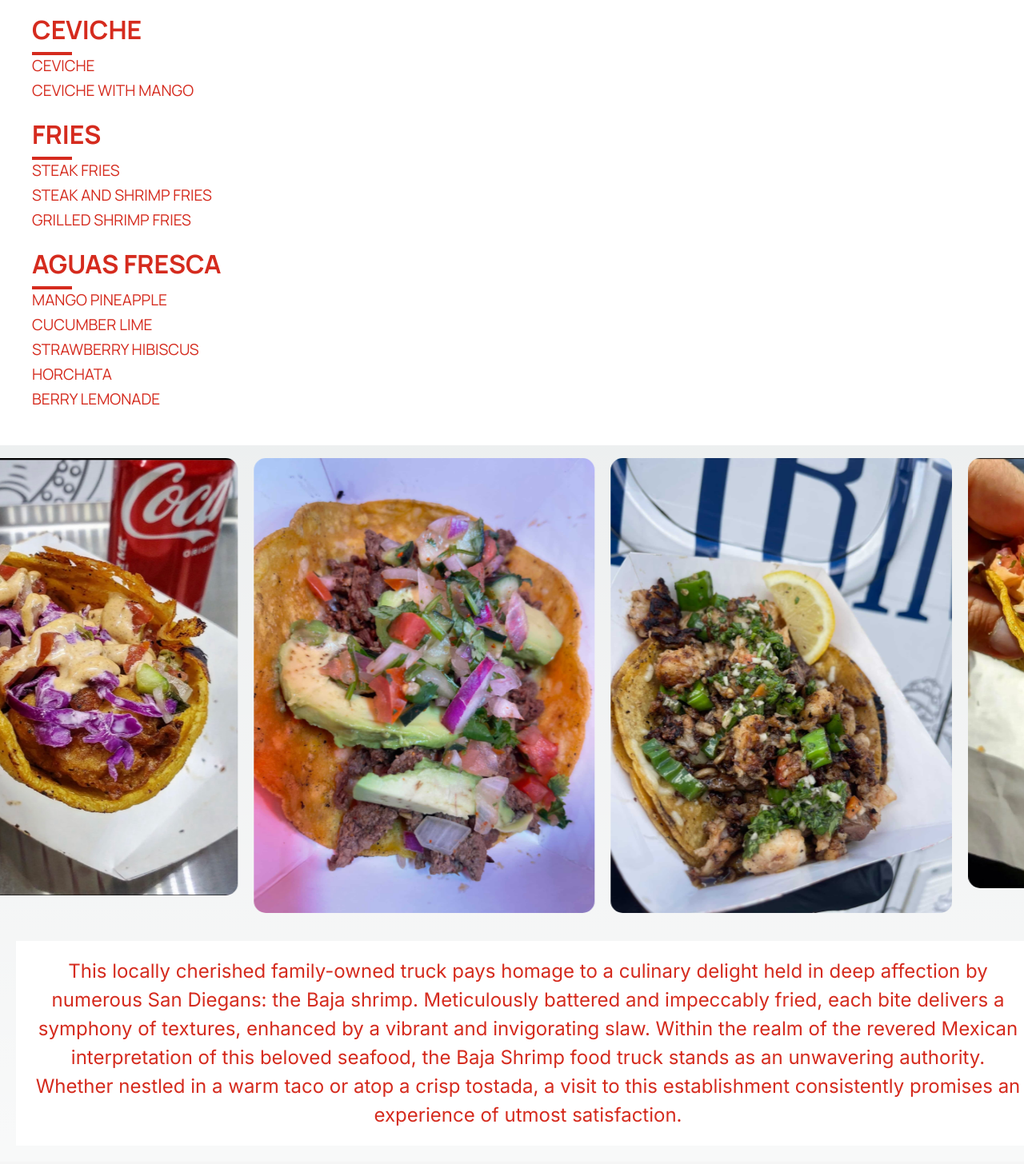
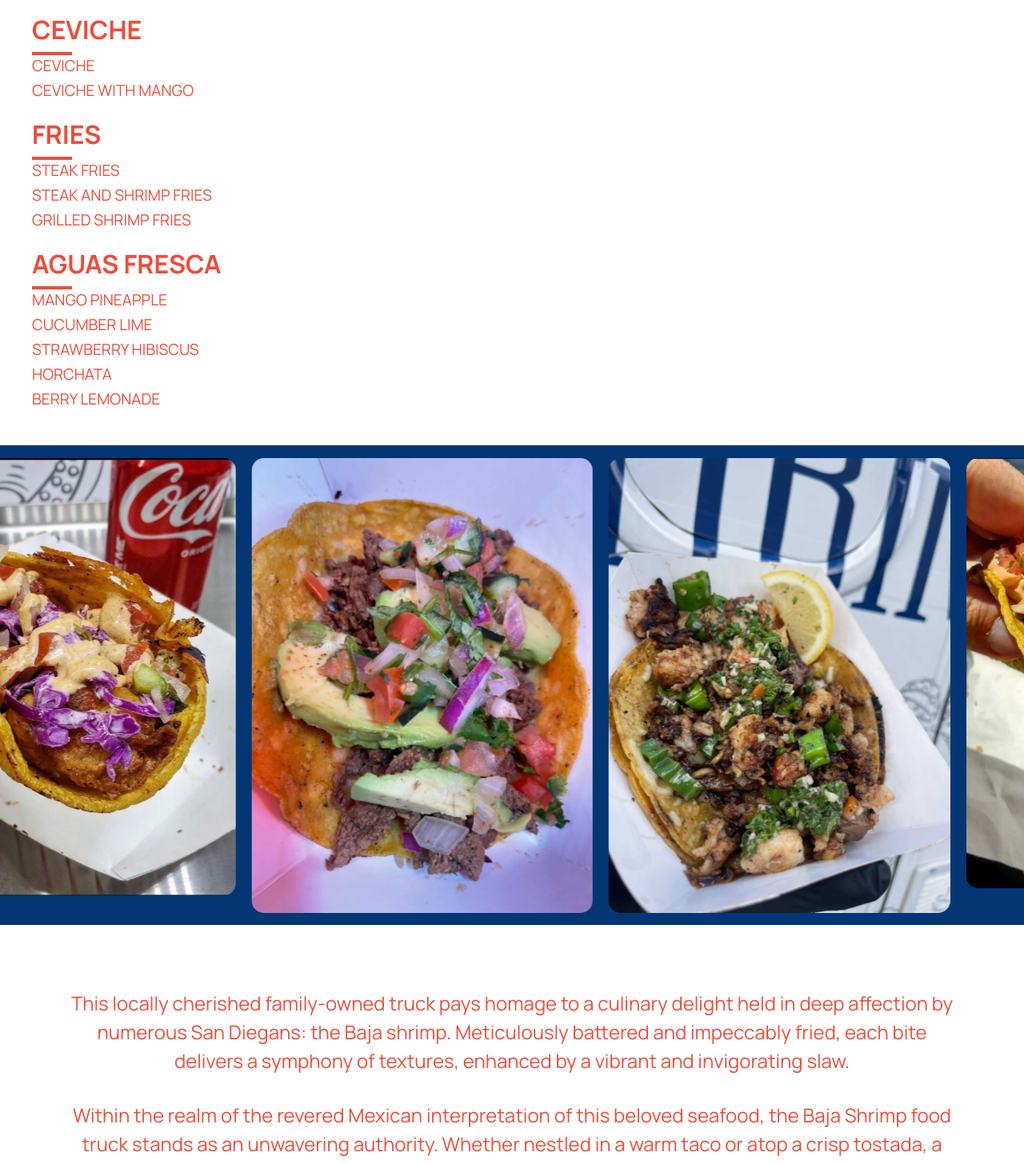
Before and after one commit to BonJenn/Baja-Shrimp, a Next.js app: page / in a window 1280 px wide. Shown: the part 1330-2786 px from the top of the page at 80% size. Built offline with nearby package versions, Linux system fonts and the light colour scheme; a web font is replaced by a local one.

Commit message:
Spacing changes on text hero

```diff
--- a/src/app/components/Hero_4_Text.jsx
+++ b/src/app/components/Hero_4_Text.jsx
@@ -6,10 +6,16 @@ const Hero4 = () => {
 
   return (
     <div className={styles.textSection}>
-      <p>
+      <p className={styles.paragraph}>
         This locally cherished family-owned truck pays homage to a culinary delight held in deep affection by numerous San Diegans: the Baja shrimp.
-        Meticulously battered and impeccably fried, each bite delivers a symphony of textures, enhanced by a vibrant and invigorating slaw. Within the realm of the revered Mexican interpretation of this beloved seafood, the Baja Shrimp food truck stands as an unwavering authority. Whether nestled in a warm taco or atop a crisp tostada, a visit to this establishment consistently promises an experience of utmost satisfaction.
+        Meticulously battered and impeccably fried, each bite delivers a symphony of textures, enhanced by a vibrant and invigorating slaw.
       </p>
+      <p className={styles.paragraph}>
+        Within the realm of the revered Mexican interpretation of this beloved seafood, the Baja Shrimp food truck stands as an unwavering authority. Whether nestled in a warm taco or atop a crisp tostada, a visit to this establishment consistently promises an experience of utmost satisfaction.
+      </p>
+      <div className={styles.logoContainer}>
+        <img src="/images/baja_shrimp_logo.png" alt="The Baja Shrimp Logo" className={styles.logo} />
+      </div>
     </div>
   );
 };
--- a/src/app/globals.css
+++ b/src/app/globals.css
@@ -12,6 +12,9 @@
   --foreground-rgb: 0, 0, 0;
   --background-start-rgb: 214, 219, 220;
   --background-end-rgb: 255, 255, 255;
+
+  --baja-red: #ef4c3a;
+  --baja-blue: #043674;
 
   --primary-glow: conic-gradient(
     from 180deg at 50% 50%,
--- a/src/app/styles/Header.module.css
+++ b/src/app/styles/Header.module.css
@@ -25,7 +25,7 @@
 
 .nav a {
     text-decoration: none;
-    color: #d52b1e;
+    color: var(--baja-red);
     font-weight: bold;
 }
 
--- a/src/app/styles/Hero_2.module.css
+++ b/src/app/styles/Hero_2.module.css
@@ -3,7 +3,7 @@
     align-items: center;
     justify-content: center;
     background-color: white; /* White background */
-    color: #d52b1e; /* Red text color */
+    color: var(--baja-red); /* Red text color */
     padding: 40px;
     position: relative;
     overflow: hidden;
@@ -34,7 +34,7 @@
     font-size: 2em;
     margin-bottom: 10px;
     position: relative;
-    color: #d52b1e; /* Red color for the header */
+    color: var(--baja-red); /* Red color for the header */
   }
 
   .menuSection h2::after {
@@ -42,7 +42,7 @@
     display: block;
     width: 50px;
     height: 4px;
-    background-color: #d52b1e; /* Red color for the line */
+    background-color: var(--baja-red); /* Red color for the line */
     position: absolute;
     bottom: -10px;
     left: 0;
@@ -56,5 +56,5 @@
   .menuSection li {
     font-size: 1.2em;
     margin-bottom: 5px;
-    color: #d52b1e; /* Red color for the list items */
+    color: var(--baja-red); /* Red color for the list items */
   }
--- a/src/app/styles/Hero_3.module.css
+++ b/src/app/styles/Hero_3.module.css
@@ -6,6 +6,7 @@
   width: 100%;
   height: 600px; /* Adjust height as needed */
   overflow: hidden;
+  background-color: var(--baja-blue);
 }
 
 .carouselTrack {
--- a/src/app/styles/Hero_4.module.css
+++ b/src/app/styles/Hero_4.module.css
@@ -1,11 +1,29 @@
 .textSection {
-    color: #d52b1e;
+    font-family: 'Manrope', sans-serif;
+    color: var(--baja-red);
     background-color: #ffffff;
-    padding: 20px;
-    margin: 20px;
+    padding: 80px;
     height: 100%;
     width: 100%;
     font-size: 1.5rem;
     line-height: 1.5;
     text-align: center;
+    display: flex;
+    flex-direction: column;
+    align-items: center;
 }
+
+.paragraph {
+    margin-bottom: 2rem;
+}
+
+.logoContainer {
+    margin-top: 2rem;
+}
+
+.logo {
+    margin-top: 30px;
+    width: 70px;
+    height: auto;
+    opacity: 0.5;
+}
--- a/src/app/styles/Hero_5.module.css
+++ b/src/app/styles/Hero_5.module.css
@@ -2,26 +2,54 @@
     display: flex;
     justify-content: space-around;
     align-items: center;
-    padding: 40px;
-    background-color: #f5f5f5;
+    padding: 60px 40px;
+    background: linear-gradient(135deg, #f5f5f5 0%, #e0e0e0 100%);
   }
 
   .dishCard {
     background-color: white;
-    border-radius: 10px;
-    box-shadow: 0 4px 8px rgba(0, 0, 0, 0.1);
+    border-radius: 20px;
+    box-shadow: 0 10px 20px rgba(0, 0, 0, 0.1);
     overflow: hidden;
     text-align: center;
-    width: 30%;
+    width: 28%;
+    transition: transform 0.3s ease, box-shadow 0.3s ease;
+    margin: 20px;
+  }
+
+  .dishCard:hover {
+    transform: translateY(-10px);
+    box-shadow: 0 15px 30px rgba(0, 0, 0, 0.2);
   }
 
   .dishImage {
     width: 100%;
-    height: auto;
+    height: 200px;
+    object-fit: cover;
+    transition: transform 0.3s ease;
+  }
+
+  .dishCard:hover .dishImage {
+    transform: scale(1.05);
   }
 
   .dishName {
-    font-size: 1.5em;
+    font-size: 1.8em;
+    font-weight: 600;
     color: #d52b1e;
-    margin: 10px 0;
+    margin: 20px 0;
+    font-family: 'Manrope', sans-serif;
+    letter-spacing: 0.5px;
   }
+
+  @media (max-width: 768px) {
+    .featuredDishesContainer {
+      flex-direction: column;
+      padding: 40px 20px;
+    }
+
+    .dishCard {
+      width: 80%;
+      margin-bottom: 30px;
+    }
+  }
```
